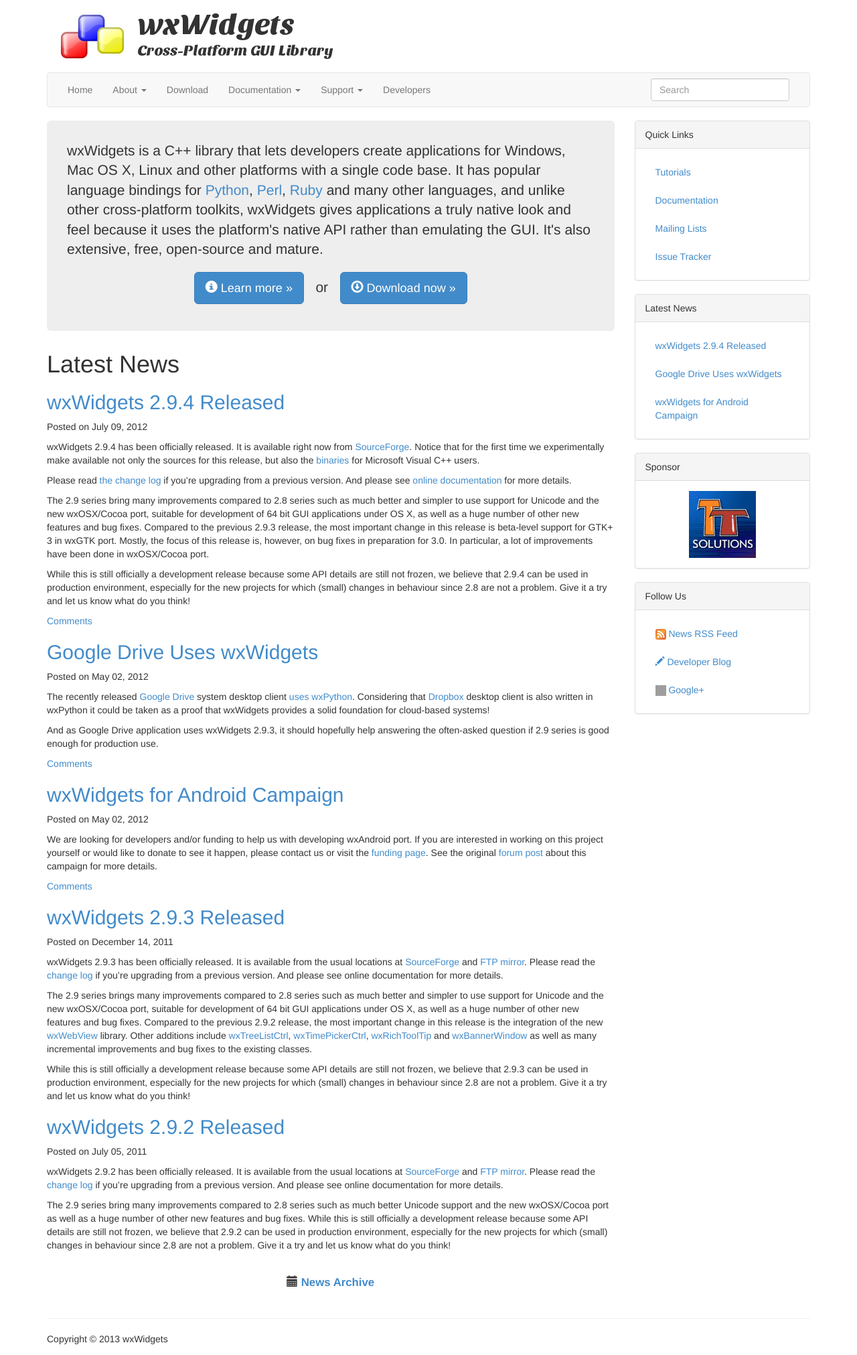
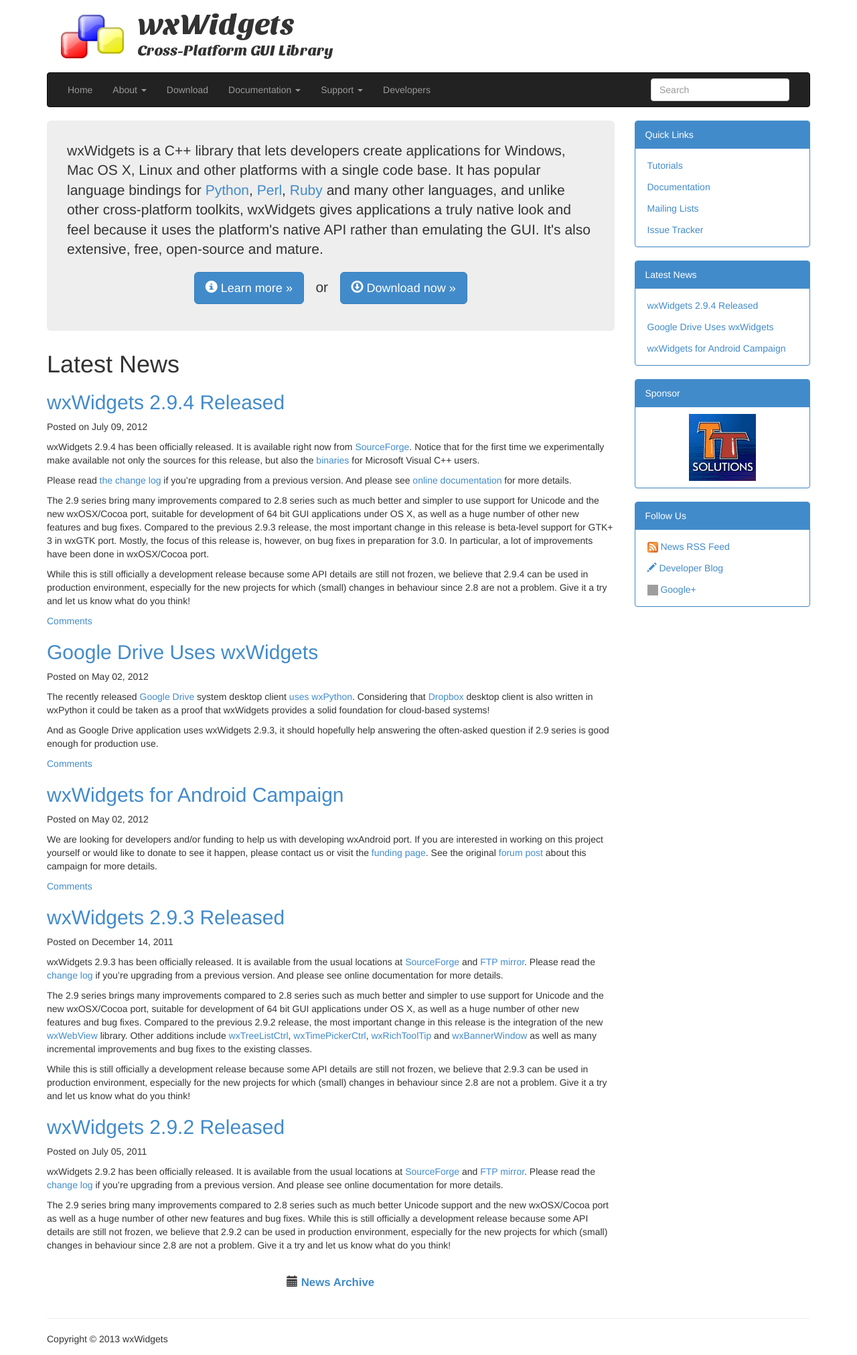
Before and after one commit to wxWidgets/website, a Jekyll site: the page built from index.html, in a window 1280 px wide. Shown: the whole page at 67% size. Built offline with Jekyll 4.4.1, drawn with Linux system fonts in a browser that asks for light colours; nearby versions of some CDN libraries; Markdown is read by kramdown in place of the engine named in the settings; comment, search, counter and statistics services are not loaded; grey boxes are pictures that could not be loaded.

Commit message:
Added some bolder colors to nav and sidebar, and better spacing.

```diff
--- a/_includes/aside.html
+++ b/_includes/aside.html
@@ -1,4 +1,4 @@
-<div class="panel panel-default">
+<div class="panel panel-primary">
   <div class="panel-heading">Quick Links</div>
   <div class="panel-body">
     <ul class="nav nav-pills nav-stacked">
@@ -9,7 +9,7 @@
     </ul>
   </div>
 </div>
-<div class="panel panel-default">
+<div class="panel panel-primary">
   <div class="panel-heading">Latest News</div>
   <div class="panel-body">
     <ul class="nav nav-pills nav-stacked">
@@ -19,7 +19,7 @@
     </ul>
   </div>
 </div>
-<div class="panel panel-default sponsors" style="display: none;">
+<div class="panel panel-primary sponsors" style="display: none;">
   <div class="panel-heading">Sponsor</div>
   <div class="panel-body text-center">
     <div id="sponsors">
@@ -56,7 +56,7 @@
     </div>
   </div>
 </div>
-<div class="panel panel-default">
+<div class="panel panel-primary">
   <div class="panel-heading">Follow Us</div>
   <div class="panel-body">
     <ul class="nav nav-pills nav-stacked">
--- a/_includes/header.html
+++ b/_includes/header.html
@@ -3,6 +3,6 @@
     <img src="/assets/img/header-logo.png" alt="wxWidgets - Cross-Platform GUI Library"/>
   </a>
 </header>
-<nav class="navbar navbar-default" role="navigation">
+<nav class="navbar navbar-inverse" role="navigation">
   {% include navigation.html %}
 </nav>
--- a/assets/css/all.css
+++ b/assets/css/all.css
@@ -13,6 +13,13 @@
 }
 blockquote {
 	margin: 20px 0 20px 0;
+}
+
+aside .panel-body {
+	padding: 10px;
+}
+aside .nav-pills > li > a {
+	padding: 5px 8px;
 }
 
 .thumbnails div {
```
